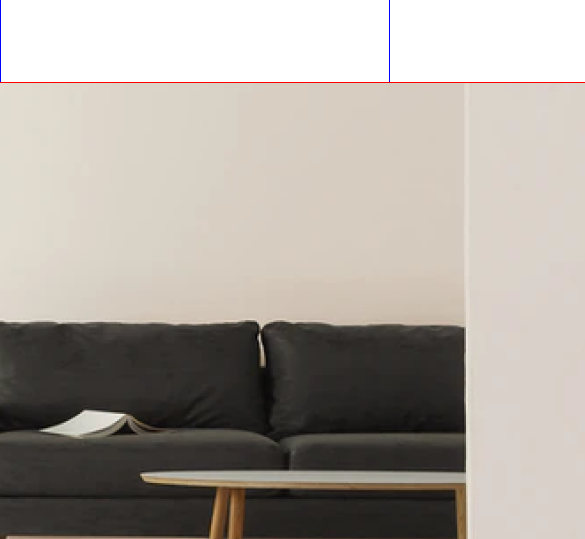
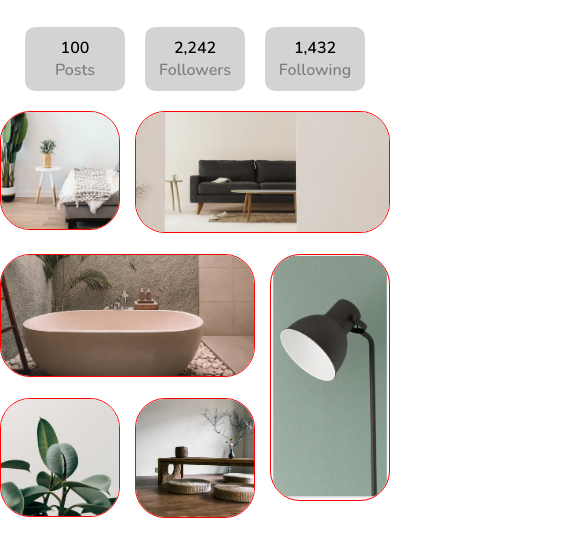
Before and after one commit to Kashyap-Pandya/100daysofc0de, a plain HTML site: page gallery master/index.html in a window 390 px wide. Shown: the part 305-844 px from the top of the page, 585 px wide, since content can reach past the window. Drawn offline with nearby package versions, Linux system fonts and the light colour scheme.

Commit message:
[IMP] made it responsive

```diff
--- a/gallery master/style.css
+++ b/gallery master/style.css
@@ -1,8 +1,8 @@
-*{
+* {
   padding: 0;
   margin: 0;
   box-sizing: border-box;
-    font-family: 'Nunito',sans-serif;
+  font-family: "Nunito", sans-serif;
 }
 
 .profile-container {
@@ -13,8 +13,8 @@
   margin-top: 50px;
 }
 
-.profile-img{
-    width: 10%;
+.profile-img {
+  width: 20vh;
   border-radius: 10px;
   margin-bottom: 8px;
 }
@@ -23,7 +23,6 @@
   text-align: center;
   margin-bottom: 10px;
   font-weight: bolder;
-
 }
 
 .profile-data p {
@@ -46,22 +45,46 @@
 }
 
 .social span {
-    color:grey;
+  color: grey;
 }
 
 .gallery-grid {
-    display:grid;
-    padding-top: 100px;
-    gap: 5px;
-    grid-template-columns: 50vw 50vw;
-
-    justify-items: center;
-    align-items: center;
-border: 1px solid blue;
+  display: grid;
+  grid-template-columns: repeat(auto-fit, 1fr);
+  grid-template-rows: repeat(auto-fit, 1fr);
+  grid-gap: 15px;
 }
 
 .gallery-grid img {
+  border-radius: 30px;
+  border: 1px solid red;
+  width: 100%;
+}
 
-    border-radius: 30px;
-    border:1px solid red;
+
+.img-2{
+    grid-column: 2/4;
+
 }
+
+.img-3 {
+   grid-row: 2/3;
+   grid-column: 1/3;
+
+}
+
+.img-4 {
+   grid-row: 2/4;
+
+}
+
+
+.img-5 {
+   grid-column : 1/2;
+
+}
+
+.img-6 {
+   grid-column:2/3;
+
+}
```
Also changed, not shown: gallery master/index.html (+1 -1 lines). Lines whose indentation alone changed are shown as unchanged.
